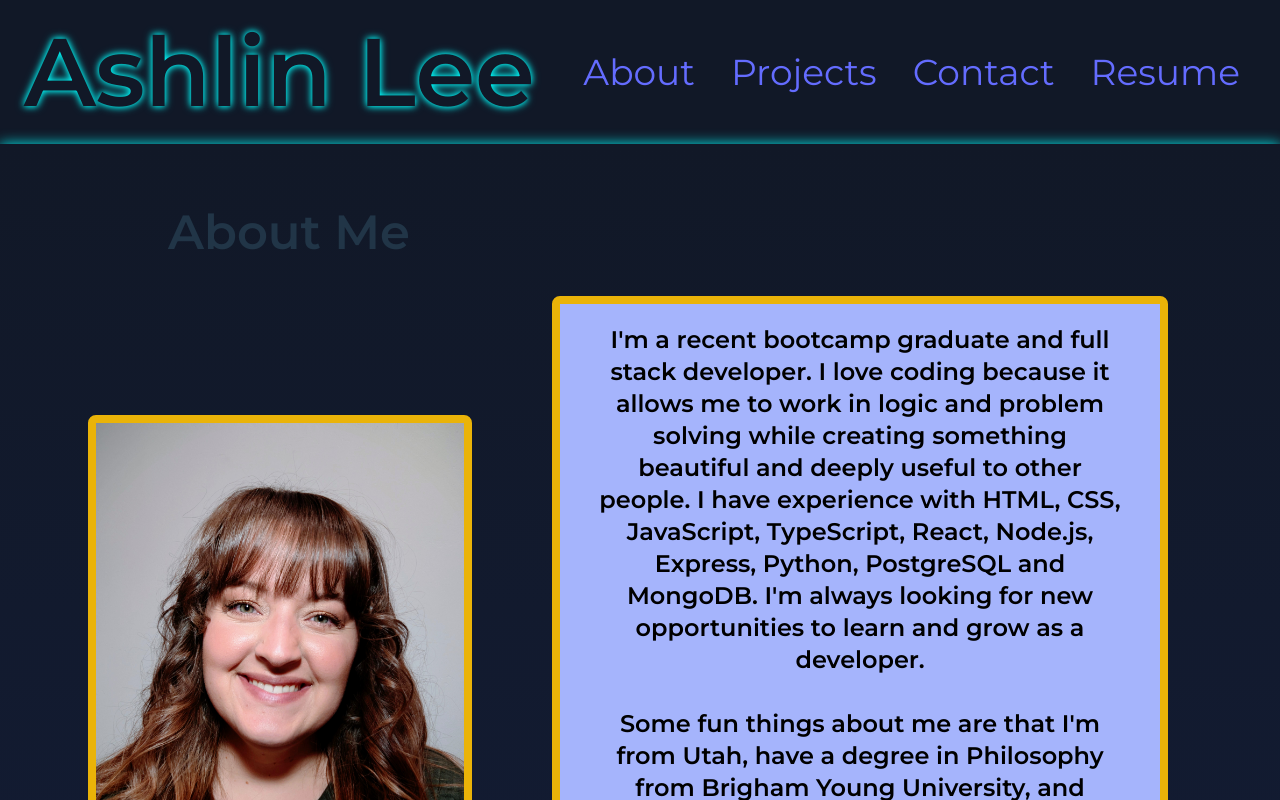
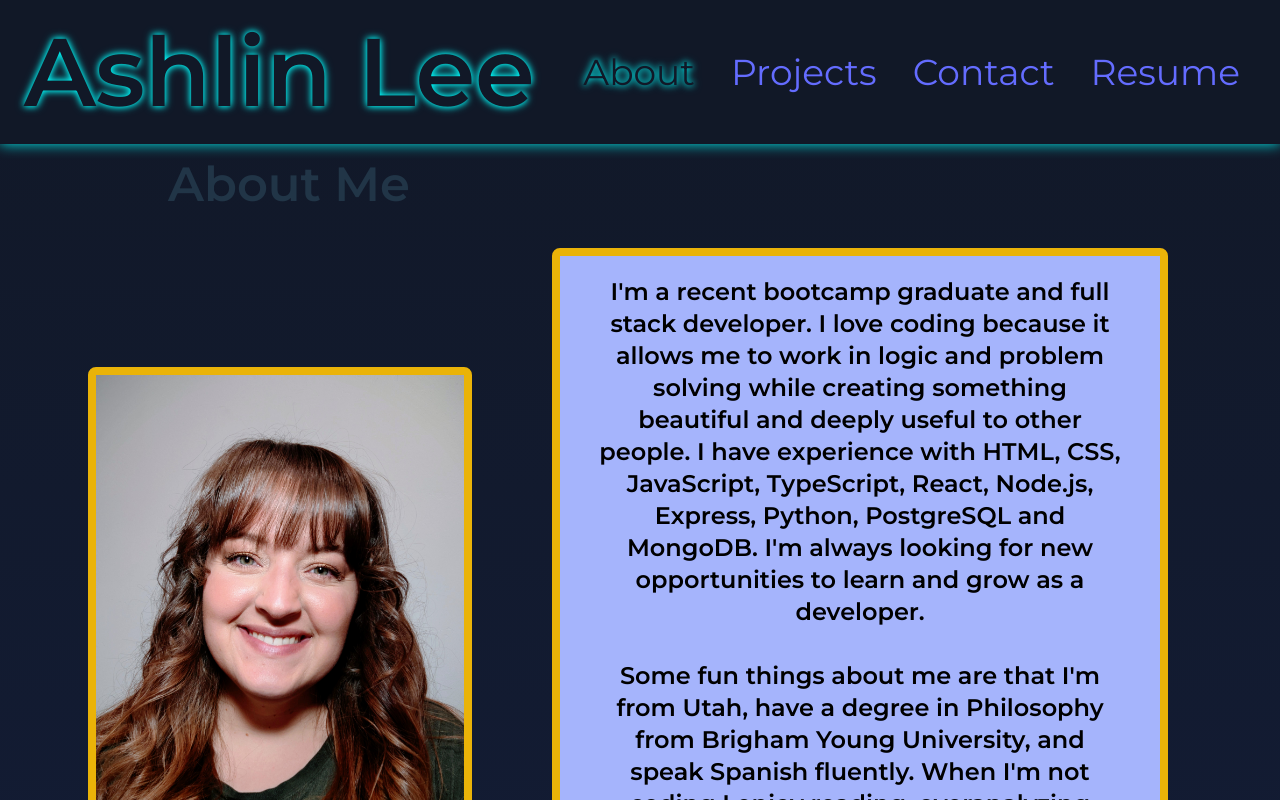
Before and after one commit to ashlinlee98/Portfolio, a React (Vite) app: page / in a window 1280 px wide. Shown: the top 800 px of the page. Built offline with nearby package versions, Linux system fonts and the light colour scheme.

Commit message:
Made header fixed position

```diff
--- a/src/components/AboutMe/AboutMe.tsx
+++ b/src/components/AboutMe/AboutMe.tsx
@@ -1,7 +1,7 @@
 const About = () => {
     return (
         <section id="about">
-            <h2 className="ml-20 lg:text-5xl text-3xl px-10 md:px-16 py-10">About Me</h2>
+            <h2 className="lg:mt-24 mt-48 ml-20 lg:text-5xl text-3xl px-10 md:px-16 py-10">About Me</h2>
 
             <div className="lg:flex justify-between items-center lg:px-12 lg:pb-10">
 
--- a/src/components/Contact/Contact.tsx
+++ b/src/components/Contact/Contact.tsx
@@ -45,7 +45,7 @@ const MyForm = () => {
 
     return (
         <div id="contact">
-            <h2 className="ml-20 text-slate-700 lg:text-5xl text-3xl font-bold px-7 md:px-16 py-10">Contact Me</h2>
+            <h2 className="mb-16 ml-20 text-slate-700 lg:text-5xl text-3xl font-bold px-7 md:px-16 py-10">Contact Me</h2>
             <div className='flex justify-center'>
                 <form className="space-y-4 w-3/4 mb-6" data-netlify="true" name="contact" method="POST" onSubmit={handleSubmit}>
                     <input type="hidden" name="form-name" value="contact" />
--- a/src/components/Header/Header.tsx
+++ b/src/components/Header/Header.tsx
@@ -2,7 +2,7 @@ import Navigation from "./Navigation/Navigation";
 
 const Header = () => {
   return (
-    <header className= "bg-gray-900 drop-shadow-cyanGlow p-6 font-sans font-bold font-weight-600 flex justify-between items-center">
+    <header className= "fixed z-10 w-full bg-gray-900 drop-shadow-cyanGlow p-6 font-sans font-bold font-weight-600 flex justify-between items-center">
       <h1 className="text-gray-900 lg:text-8xl text-shadow-cyanGlow">Ashlin Lee </h1>
       <Navigation />
     </header>
--- a/src/components/Header/Navigation/Navigation.tsx
+++ b/src/components/Header/Navigation/Navigation.tsx
@@ -3,7 +3,9 @@ const Navigation = () => {
         <nav>
             <ul className="flex flex-col sm:flex-row justify-start md:space-x-9 p-4 lg:text-4xl text-2xl">
                 <li>
-                    <a href="#about" >About</a>
+                    <a href="#about" className=" text-gray-900
+                        isActive ? 'text-gray-900 text-shadow-cyanGlow hover:text-cyan-500' : 'text-slate-600 hover:text-cyan-500'}">
+                            About</a>
                 </li>
                 <li>
                     <a href="#portfolio" >Projects</a>
```
